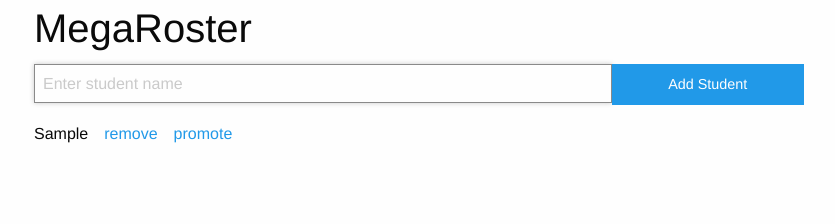
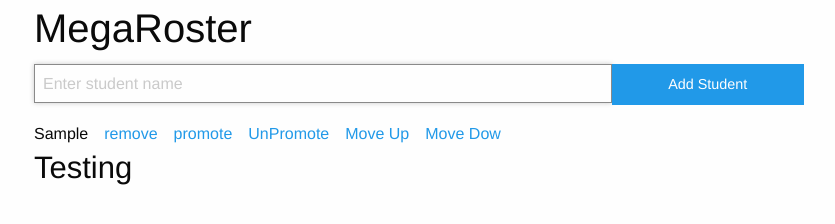
Before and after one commit to xm-71/firstjs, a plain HTML site: page rostermaster.html in a window 1280 px wide. Both pictures are taken after typing "Sample" into the empty fields and a click on the button "Add Student". Shown: the whole page, without its empty margins (221-1056 px from the left). Drawn offline with Linux system fonts and the light colour scheme.

Commit message:
Unpromote link added & non working up & down added

```diff
--- a/js/listmaster.js
+++ b/js/listmaster.js
@@ -15,41 +15,76 @@ var megaRoster = {
     var studentName = f.studentName.value;
     var item = this.buildListItem(studentName);
     var list = document.querySelector('#studentList');
-    list.appendChild(item);
+    this.prependChild(list, item);
     f.reset();
     f.studentName.focus();
   },
 
+  prependChild: function(parent, child) {
+    parent.insertBefore(child, parent.firstChild);
+  },
+
   buildListItem: function(studentName) {
     var item = document.createElement('li');
+    item.innerText = studentName;
+
+    // BEGIN things to move to a separate function
     var deleteLink = this.buildLink({
       text: 'remove',
-      handler: function(ev){
+      handler: function(ev) {
         var list = item.parentElement;
         list.removeChild(item);
-      },
+      }
     });
 
     var promoteLink = this.buildLink({
       text: 'promote',
-      handler: function(ev){
-        item.style.border = '2px cornflowerBlue dashed';
+      handler: function(ev) {
+        item.style.border = '2px CornflowerBlue dashed';
+      }
+    });
 
-      },
+    var unPromoteLink = this.buildLink({
+      text: 'UnPromote',
+      handler: function(ev) {
+        item.style.border = '';
+      }
     });
-    item.innerText = studentName;
+
+    var MoveUpLink = this.buildLink({
+      text: 'Move Up',
+      handler: function(ev) {
+        parent.nextSibling();
+      }
+    });
+
+    var MoveDownLink = this.buildLink({
+      text: 'Move Dow ',
+      handler: function(ev) {
+        parent.previousSibling();
+      }
+    });
+
     item.appendChild(deleteLink);
     item.appendChild(promoteLink);
+    item.appendChild(unPromoteLink);
+    item.appendChild(MoveUpLink);
+    item.appendChild(MoveDownLink);
+    // END things to move to a separate function
+
     return item;
   },
 
-  buildLink: function(options){
+  appendLinks: function(item) {
+    // Append the delete and promote links
+  },
+
+  buildLink: function(options) {
     var link = document.createElement('a');
     link.href = '#';
     link.innerText = options.text;
     link.onclick = options.handler;
     return link;
-
   },
 }
 
--- a/rostermaster.html
+++ b/rostermaster.html
@@ -30,7 +30,7 @@
       <div class="medium-8 medium-offset-2 columns">
         <ul id="studentList" class="no-bullet">
           <li>
-
+            <h3>Testing</h3>
           </li>
         </ul>
       </div>
```
